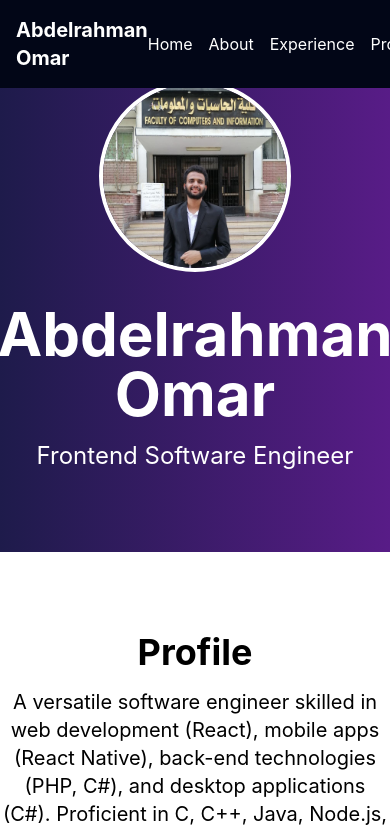
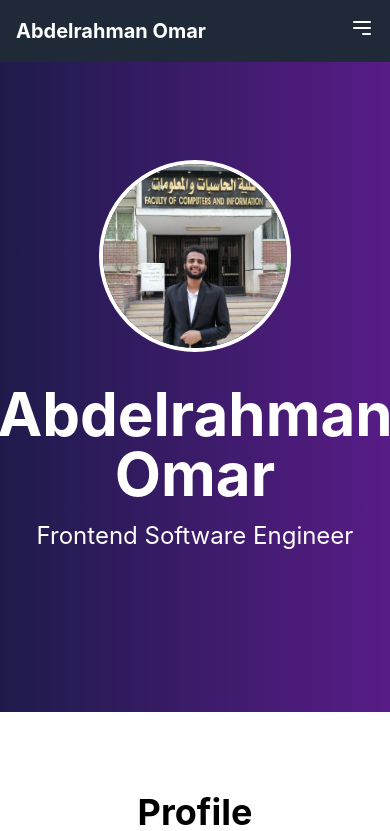
Before and after one commit to Abdoomar2002/Portfolio, a React (Create React App) app: page / in a window 390 px wide. Shown: the top 831 px of the page. Built offline with nearby package versions, Linux system fonts and the light colour scheme.

Commit message:
version1.1

```diff
--- a/src/components/About.jsx
+++ b/src/components/About.jsx
@@ -9,6 +9,7 @@ const About = () => {
       animate={{ opacity: 1, y: 0 }}
       transition={{ duration: 1 }}
       className="text-center py-20 bg-white"
+      style={{ paddingLeft: 20, paddingRight: 20 }}
     >
       <div className="max-w-3xl mx-auto">
         <h2 className="text-4xl font-bold mb-4">Profile</h2>
--- a/src/components/Education.jsx
+++ b/src/components/Education.jsx
@@ -42,6 +42,7 @@ const Education = () => {
       animate={{ opacity: 1 }}
       transition={{ duration: 1 }}
       className="py-20 bg-gradient-to-r from-indigo-950 to-purple-900 text-white"
+      style={{ paddingLeft: 20, paddingRight: 20 }}
     >
       <div className="max-w-4xl mx-auto">
         <h2 className="text-4xl font-bold mb-4 text-center">Education</h2>
--- a/src/components/Experience.jsx
+++ b/src/components/Experience.jsx
@@ -39,6 +39,7 @@ participation (First Lego League)`,
       animate={{ opacity: 1 }}
       transition={{ duration: 1 }}
       className="py-20 bg-gradient-to-r from-indigo-950 to-purple-900 text-white"
+      style={{ paddingLeft: 20, paddingRight: 20 }}
     >
       <div className="max-w-4xl mx-auto">
         <h2 className="text-4xl font-bold mb-4 text-center">
--- a/src/components/Hero.jsx
+++ b/src/components/Hero.jsx
@@ -8,7 +8,8 @@ const Hero = () => {
       initial={{ opacity: 0, y: -50 }}
       animate={{ opacity: 1, y: 0 }}
       transition={{ duration: 1 }}
-      className="relative text-center py-20 bg-gradient-to-r from-indigo-950 to-purple-900 text-white flex flex-col md:flex-row items-center justify-center"
+      className="relative text-center py-40 bg-gradient-to-r from-indigo-950 to-purple-900 text-white flex flex-col md:flex-row items-center justify-center"
+      style={{ paddingLeft: 20, paddingRight: 20 }}
     >
       {/* Profile photo */}
       <motion.img
--- a/src/components/Navbar.jsx
+++ b/src/components/Navbar.jsx
@@ -1,13 +1,50 @@
 // src/components/Navbar.js
-import React from "react";
+import React, { useState } from "react";
 import { Link } from "react-scroll";
 
 const Navbar = () => {
+  const [isOpen, setIsOpen] = useState(false);
+
+  const toggleMenu = () => {
+    setIsOpen(!isOpen);
+  };
+
   return (
-    <nav className="bg-slate-950  00 text-white fixed w-full z-50">
+    <nav className="bg-gray-800 text-white fixed w-full z-50">
       <div className="container mx-auto flex justify-between items-center p-4">
         <div className="text-xl font-bold">Abdelrahman Omar</div>
-        <div className="space-x-4">
+        <div className="md:hidden">
+          <button onClick={toggleMenu} className="focus:outline-none">
+            <svg
+              className="w-6 h-6"
+              fill="none"
+              stroke="currentColor"
+              viewBox="0 0 24 24"
+              xmlns="http://www.w3.org/2000/svg"
+            >
+              {isOpen ? (
+                <path
+                  strokeLinecap="round"
+                  strokeLinejoin="round"
+                  strokeWidth="2"
+                  d="M6 18L18 6M6 6l12 12"
+                />
+              ) : (
+                <path
+                  strokeLinecap="round"
+                  strokeLinejoin="round"
+                  strokeWidth="2"
+                  d="M4 6h16M4 12h16m-7 6h7"
+                />
+              )}
+            </svg>
+          </button>
+        </div>
+        <div
+          className={`md:flex space-x-4 ${
+            isOpen ? "block flex flex-col items-left justify-center" : "hidden"
+          }`}
+        >
           <Link
             to="hero"
             smooth={true}
--- a/src/components/Projects.jsx
+++ b/src/components/Projects.jsx
@@ -77,6 +77,7 @@ const Projects = () => {
       animate={{ opacity: 1 }}
       transition={{ duration: 1 }}
       className="text-center py-20 bg-white"
+      style={{ paddingLeft: 20, paddingRight: 20 }}
     >
       <div className="max-w-6xl mx-auto">
         <h2 className="text-4xl font-bold mb-4">Projects</h2>
--- a/src/components/Skills.jsx
+++ b/src/components/Skills.jsx
@@ -84,6 +84,7 @@ const Skills = () => {
       animate={{ opacity: 1 }}
       transition={{ duration: 1 }}
       className="py-20 bg-gradient-to-r from-indigo-950 to-purple-900 text-white"
+      style={{ paddingLeft: 20, paddingRight: 20 }}
     >
       <h2 className="text-4xl font-bold text-center mb-8">Skills</h2>
       <div
```
